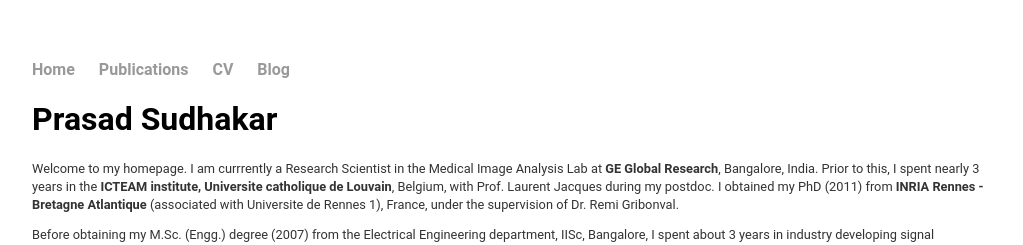
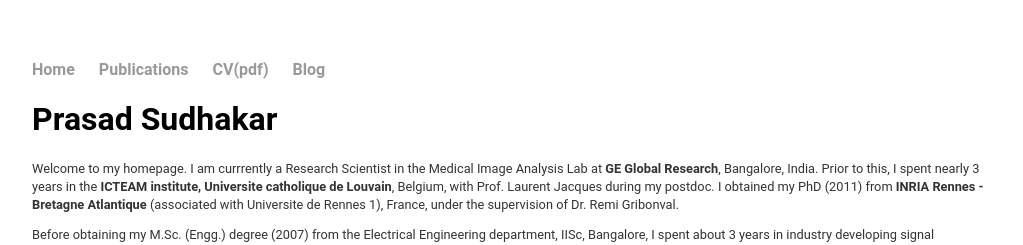
Before and after one commit to psudhaka/psudhaka.github.io, a Jekyll site: the page built from index.html, in a window 1280 px wide. Shown: the top 245 px of the page, without its empty margins (128-1151 px from the left). Built offline with Jekyll 4.4.1, drawn with Linux system fonts in a browser that asks for light colours.

Commit message:
Update default.html

```diff
--- a/_layouts/default.html
+++ b/_layouts/default.html
@@ -10,7 +10,7 @@
 	    		<ul>
 	        		<li><a href="/">Home</a></li>
 		        	<li><a href="/research">Publications</a></li>
-	        		<li><a href="/CV_PSudhakar.pdf">CV</a></li>
+	        		<li><a href="/CV_PSudhakar.pdf">CV(pdf)</a></li>
 	        		<li><a href="/blog">Blog</a></li>
 	    		</ul>
 			</nav>
```
